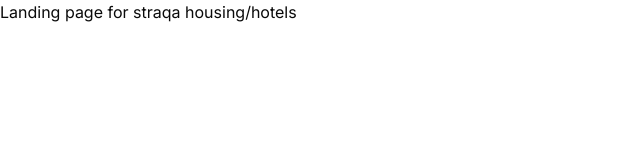
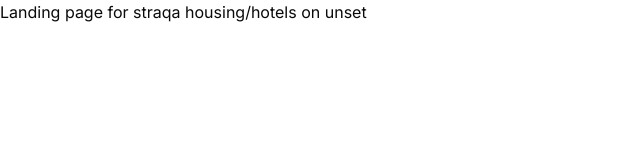
Before and after one commit to kingsonseang/straqa-hotels-client, a Next.js app: page / in a window 1280 px wide. Shown: the top 160 px of the page, without its empty margins (0-640 px from the left). Built offline with nearby package versions, Linux system fonts and the light colour scheme; no server answers.

Commit message:
include dynamic root domain in landing page message

```diff
--- a/src/app/page.tsx
+++ b/src/app/page.tsx
@@ -1,3 +1,8 @@
 export default function Home() {
-  return <div>Landing page for straqa housing/hotels</div>;
+  return (
+    <div>
+      Landing page for straqa housing/hotels on{" "}
+      {process.env.NEXT_PUBLIC_ROOT_DOMAIN}
+    </div>
+  );
 }
--- a/src/demo/organisation.ts
+++ b/src/demo/organisation.ts
@@ -9,7 +9,7 @@ export const demoOrg: Organisation[] = [
   {
     id: "demo",
     name: "Vintage Residence",
-    subdomain: "vintage-recidence",
+    subdomain: "vintage-residence",
   },
   {
     id: "demo",
```
